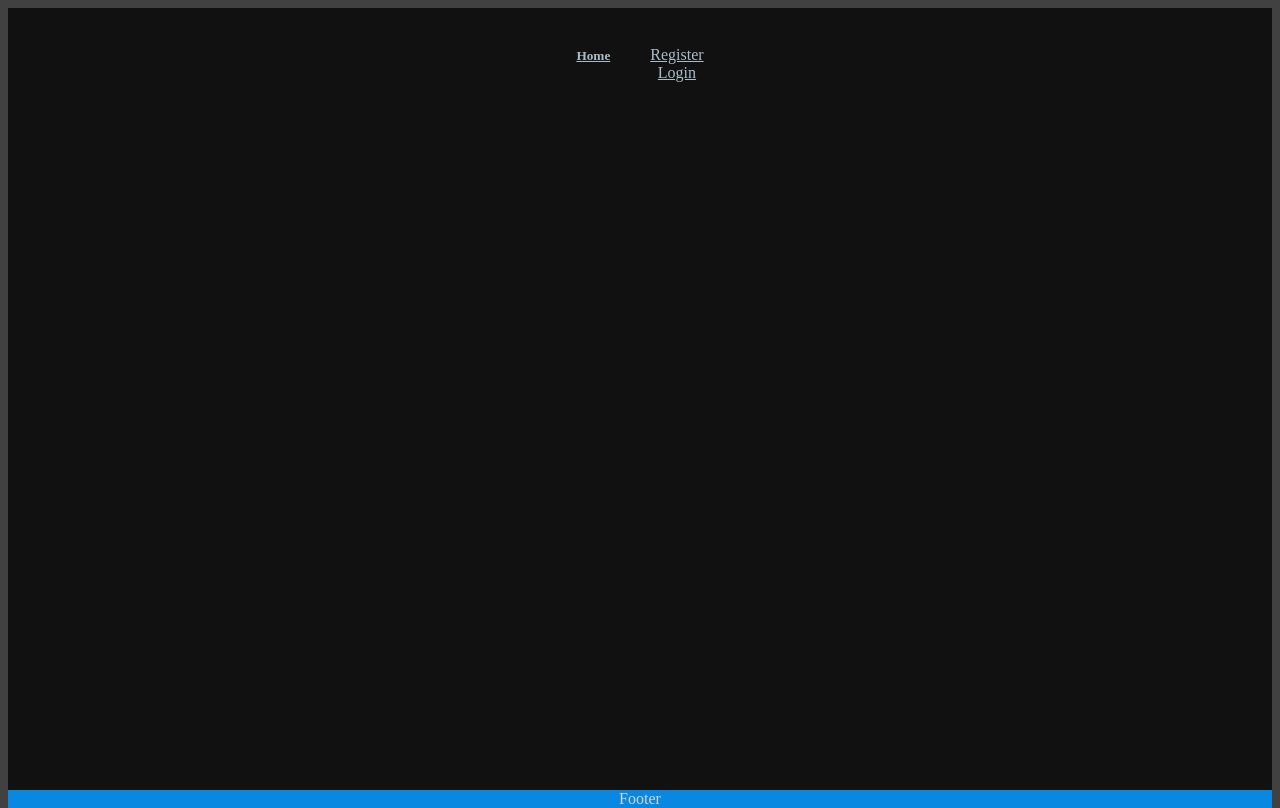
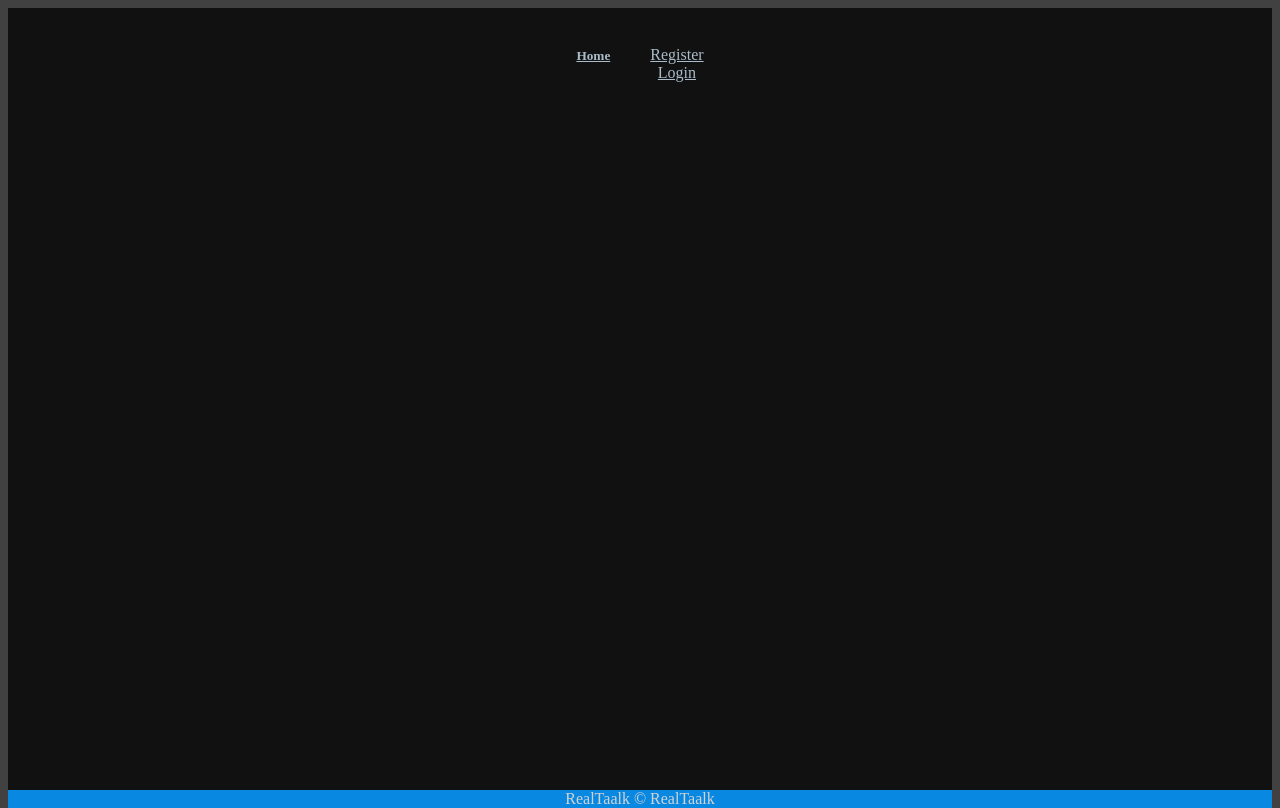
Before and after one commit to golden-state0fmind/RealTaalk-FrontEnd, a React (Create React App) app: page / in a window 1280 px wide. Built offline with nearby package versions, Linux system fonts and the light colour scheme.

Commit message:
updates Footer with color and copy right text

```diff
--- a/src/components/Footer.js
+++ b/src/components/Footer.js
@@ -7,7 +7,7 @@ const Footer = (props) => {
             <Container
                 className="themed-container footer"
                 fluid={true}
-            >Footer</Container>
+            >RealTaalk &copy; RealTaalk</Container>
         </>
     )
 }
```
